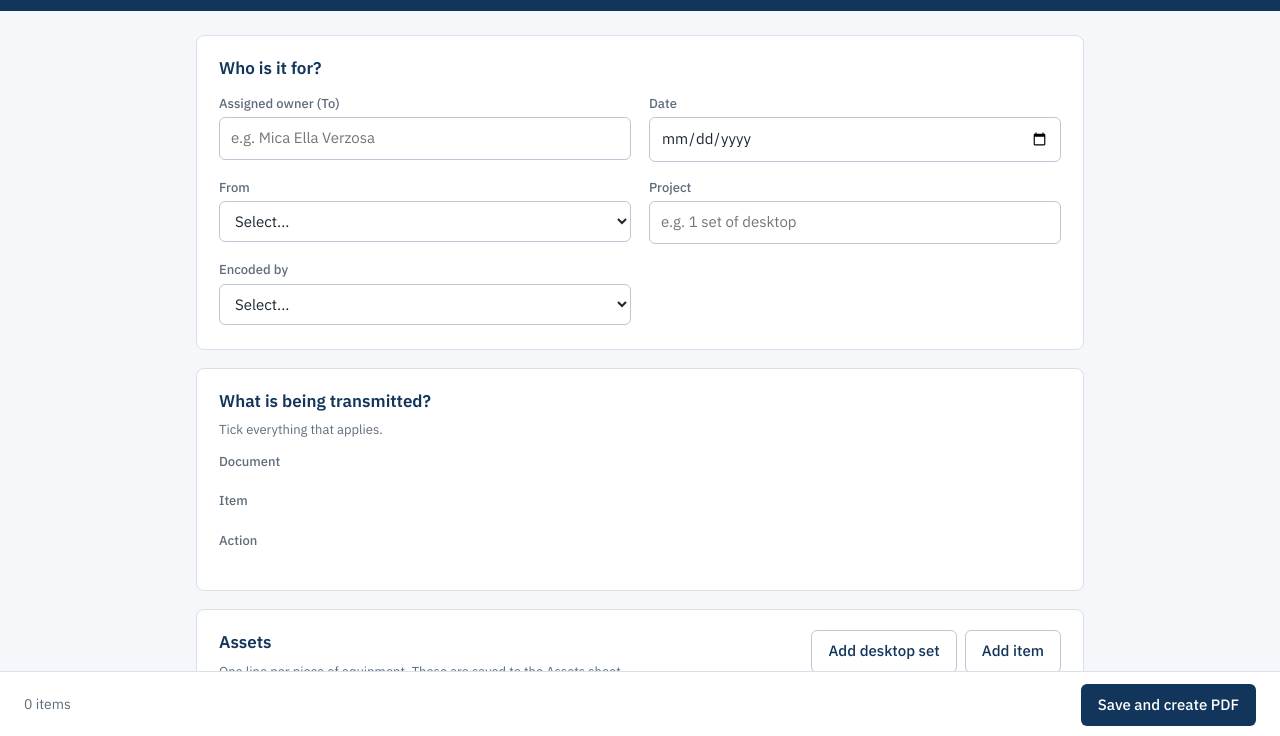
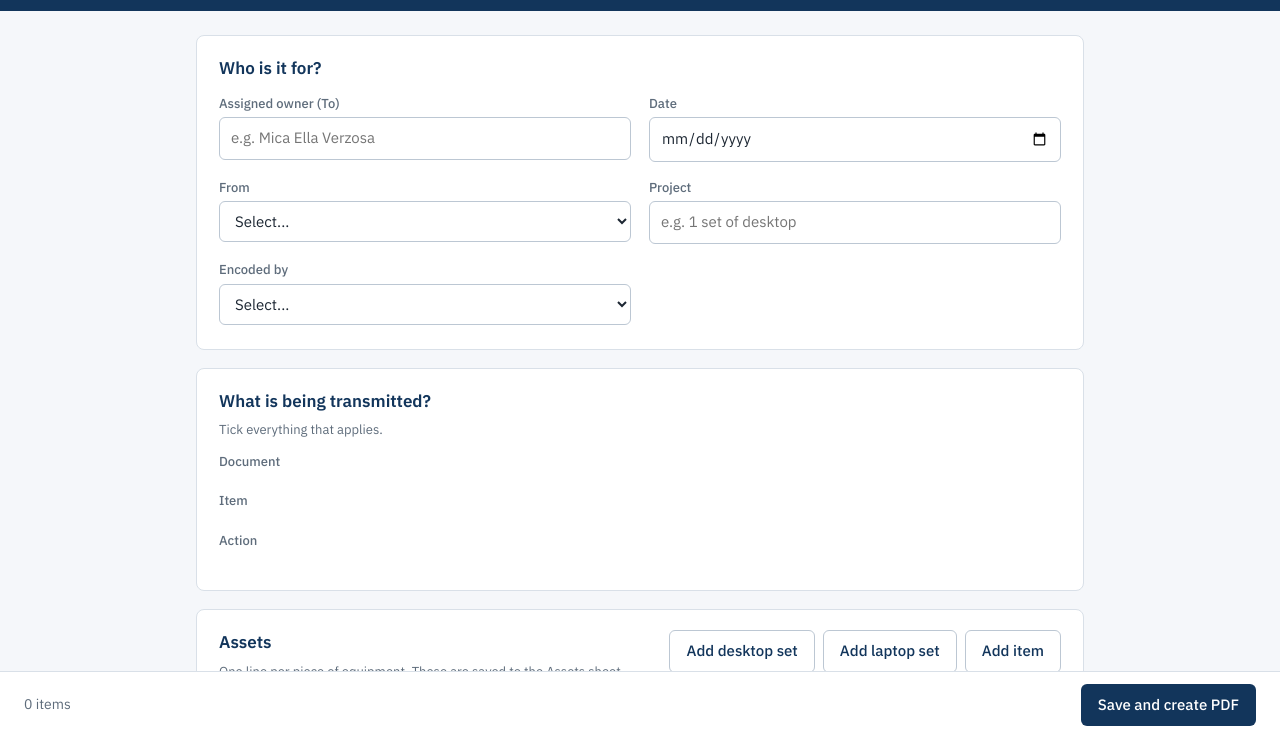
Before and after one commit to ITMCDev26/ITMCAssetInventory, a plain HTML site: page index.html in a window 1280 px wide. Shown: the part 62-798 px from the top of the page. Drawn offline with Linux system fonts and the light colour scheme.

Commit message:
laptop set update

```diff
--- a/index.html
+++ b/index.html
@@ -51,6 +51,7 @@
           <div><h2>Assets</h2><p class="hint">One line per piece of equipment. These are saved to the Assets sheet.</p></div>
           <div class="btns">
             <button class="btn ghost" id="preset" type="button">Add desktop set</button>
+            <button class="btn ghost" id="preset" type="button">Add laptop set</button>
             <button class="btn ghost" id="addRow" type="button">Add item</button>
           </div>
         </div>
```
